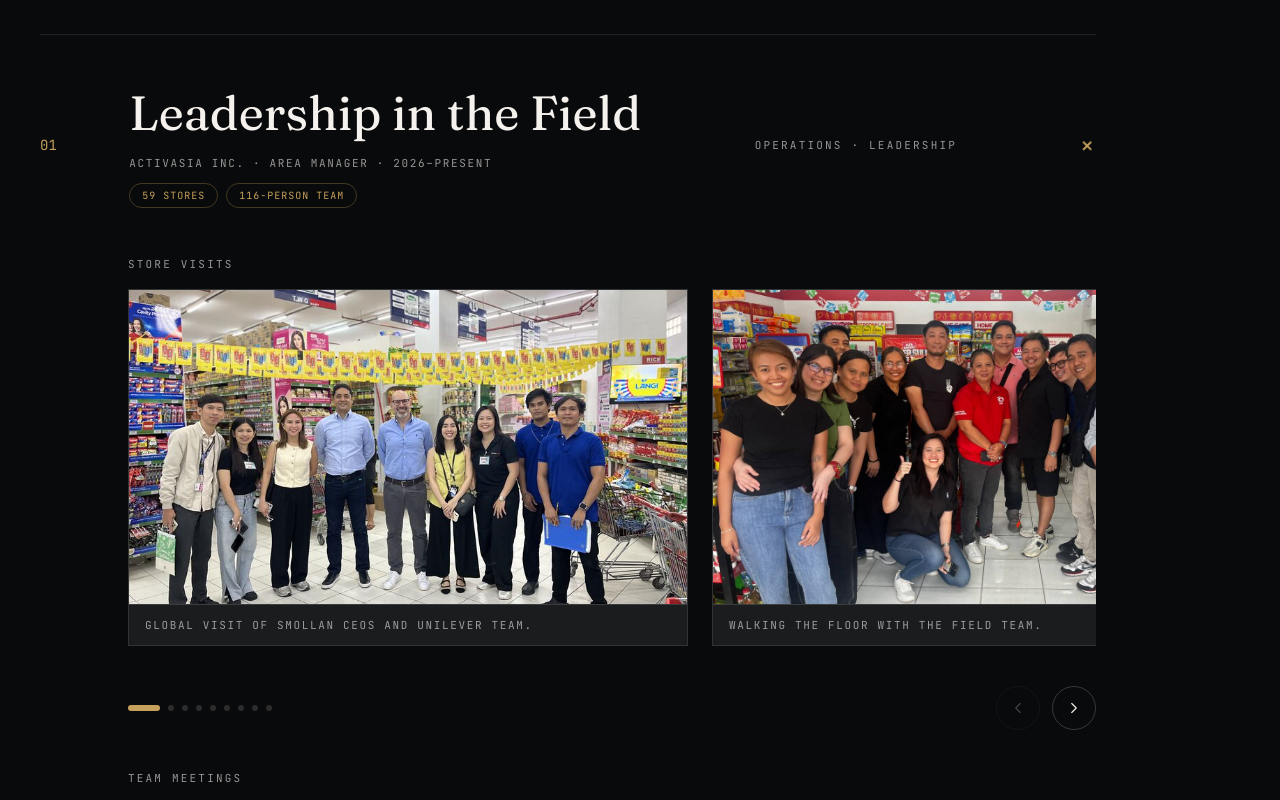
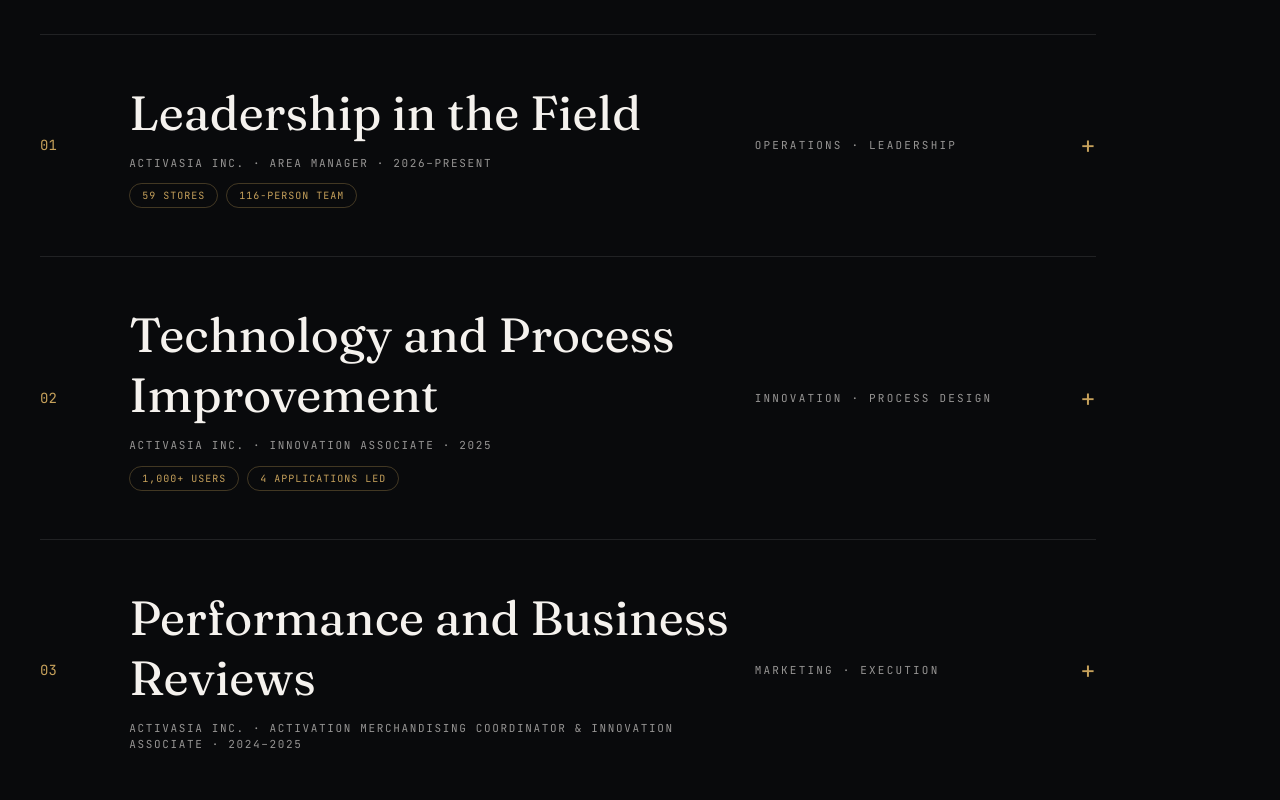
Before and after one commit to rush-L/trish, a Next.js app: page / in a window 1280 px wide. Shown: the part 4640-5440 px from the top of the page. Built offline with nearby package versions, Linux system fonts and the light colour scheme.

Commit message:
fix: minimize all work section upon reload of the site

```diff
--- a/src/components/chapters/Work.tsx
+++ b/src/components/chapters/Work.tsx
@@ -270,7 +270,7 @@ export function Work() {
   // Independently toggled (not a single-open accordion) — closing a panel
   // above the viewport used to yank the whole page up under Lenis's
   // frame-pinned scroll, burying whatever the user had just opened.
-  const [open, setOpen] = useState<Set<number>>(() => new Set([0]));
+  const [open, setOpen] = useState<Set<number>>(() => new Set());
 
   const toggle = (i: number) =>
     setOpen((prev) => {
```
